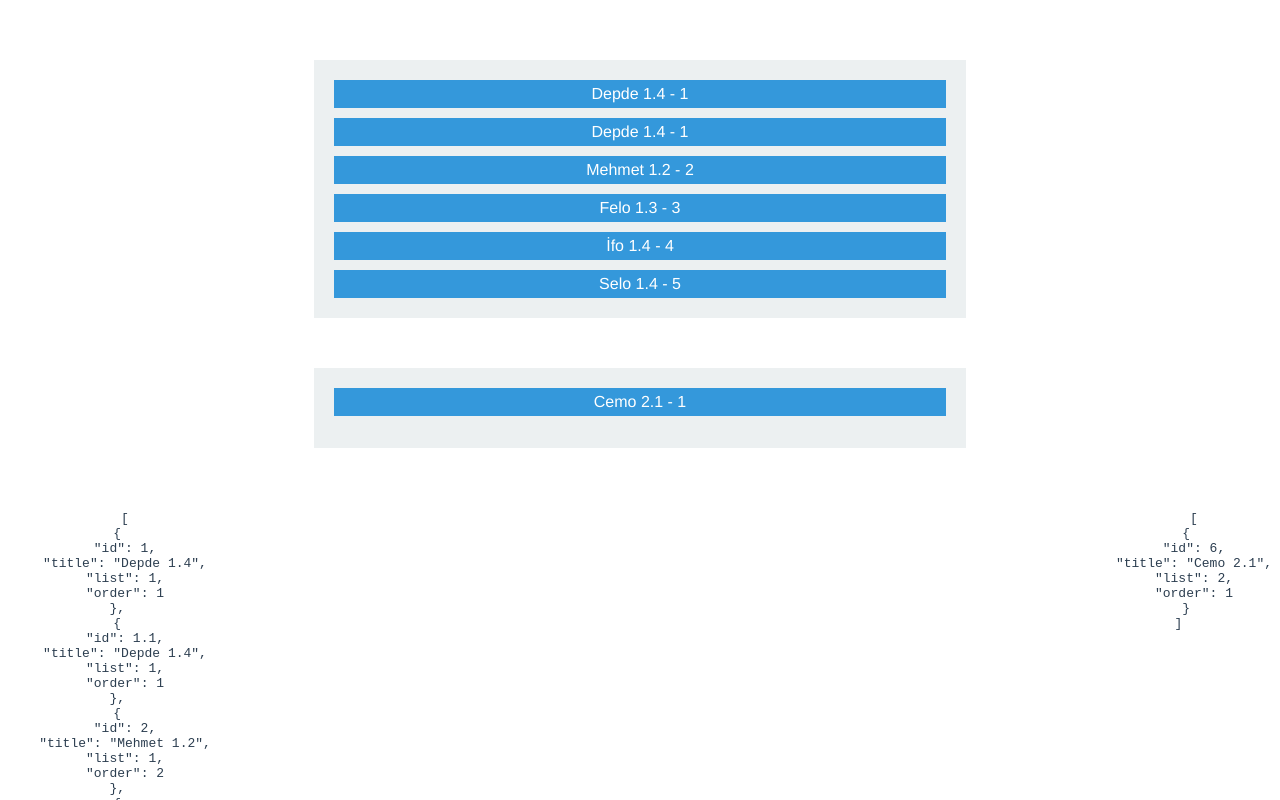
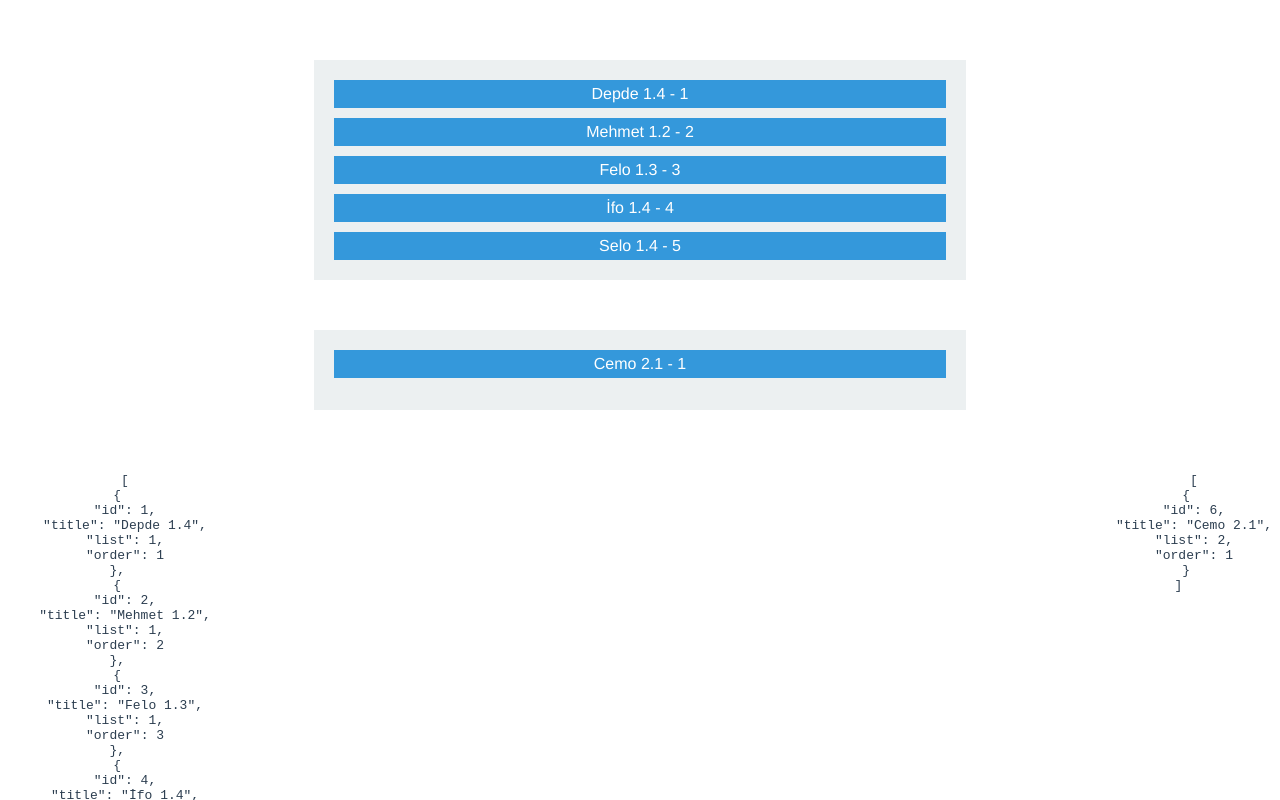
Before and after one commit to felakettin-mizrak/test-repository, a Vue app: page / in a window 1280 px wide. Shown: the top 800 px of the page. Built offline with nearby package versions, Linux system fonts and the light colour scheme.

Commit message:
Değişiklik yapildi

```diff
--- a/src/App.vue
+++ b/src/App.vue
@@ -3,7 +3,6 @@ import { ref } from "vue";
 
 const items = ref([
   { id: 1, title: "Depde 1.4", list: 1, order: 1 },
-  { id: 1.1, title: "Depde 1.4", list: 1, order: 1 },
   { id: 2, title: "Mehmet 1.2", list: 1, order: 2 },
   { id: 3, title: "Felo 1.3", list: 1, order: 3 },
   { id: 4, title: "İfo 1.4", list: 1, order: 4 },
```
